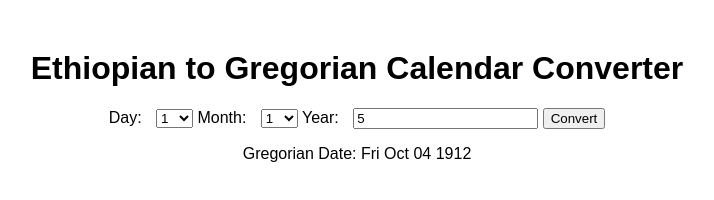
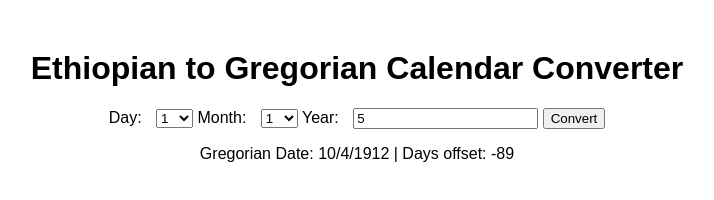
Before and after one commit to boatu/EthiopianToGregorian, a plain HTML site: page index.html in a window 1280 px wide. Both pictures are taken after typing "5" into the empty fields and a click on the button "Convert". Shown: the whole page, without its empty margins (283-997 px from the left). Drawn offline with Linux system fonts and the light colour scheme.

Commit message:
Update index.html

```diff
--- a/index.html
+++ b/index.html
@@ -88,7 +88,7 @@
             resultDate.setDate(resultDate.getDate() + offsetDays);
 
             // Display the result below the button
-            document.getElementById('result').innerText = `Gregorian Date: ${resultDate.toDateString()}`;
+            document.getElementById('result').innerText = `Gregorian Date: ${resultDate.toLocaleDateString()} | Days offset: ${offsetDays}`;
         }
 
         // Function to check if a year is an Ethiopian leap year
```
